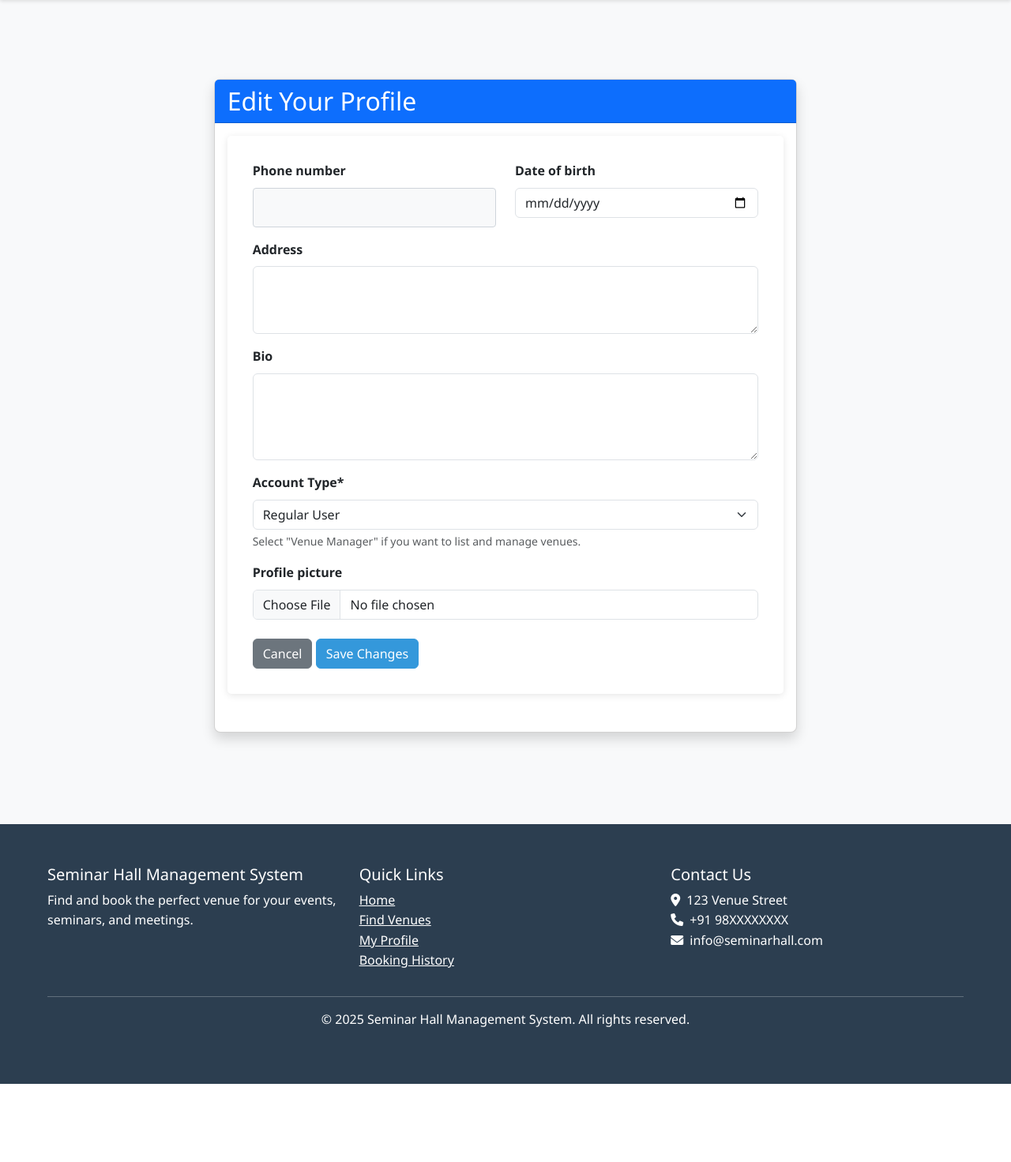
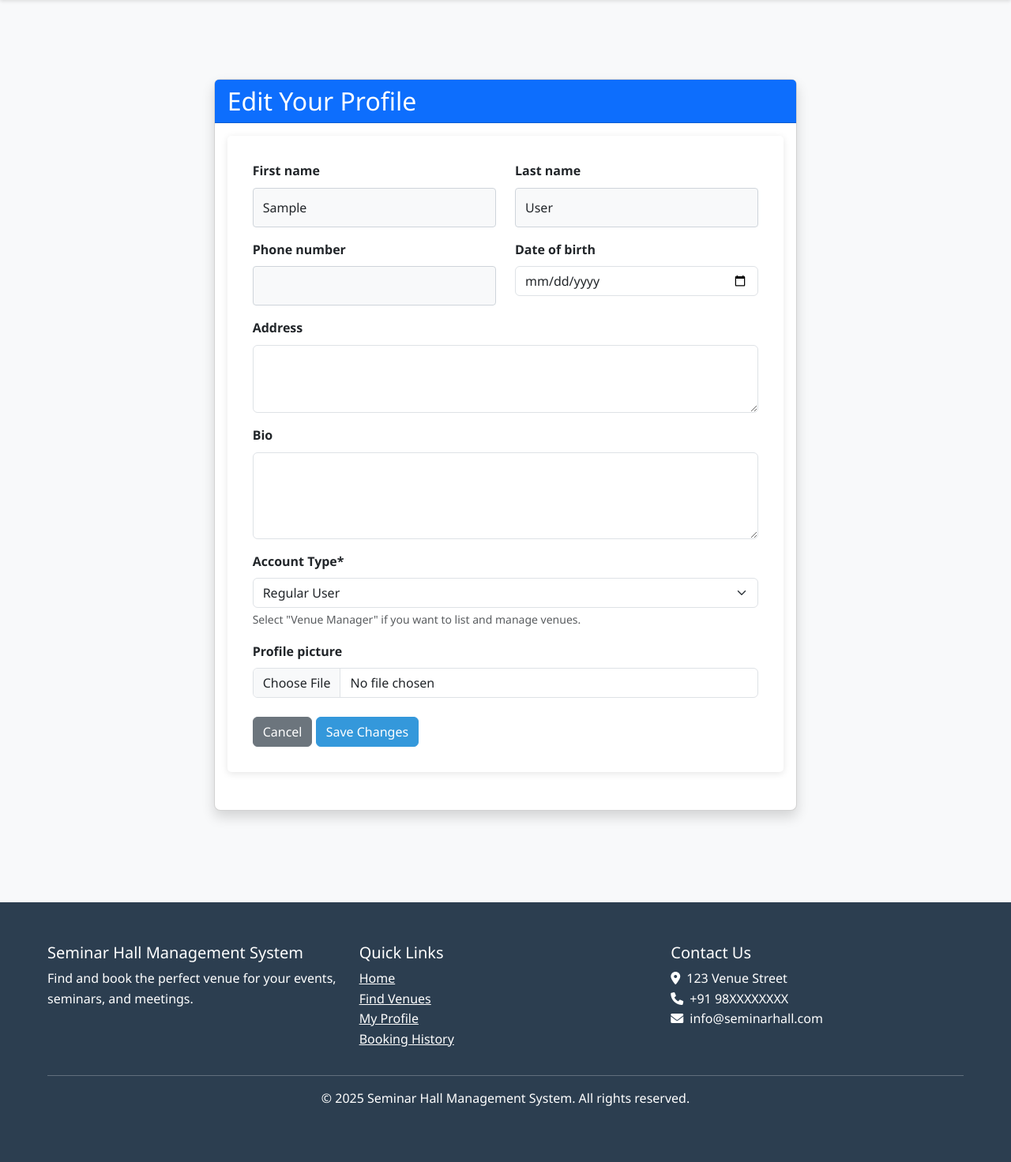
Before and after one commit to Karthik-Billava/sem_hall_mgt, a Django app: page /accounts/profile/edit/ in a window 1280 px wide. Shown: the part 116-1588 px from the top of the page at 79% size. Before the commit the page ends 1489 px from the top, so only its background shows below. Run offline with Django 5.2, Linux system fonts and the light colour scheme; the visitor is signed in with stand-in values (Sample User, id 1); some libraries are stand-ins or nearby versions.

Commit message:
feat: improve profile settings

```diff
--- a/accounts/forms.py
+++ b/accounts/forms.py
@@ -25,6 +25,9 @@ class CustomUserCreationForm(UserCreationForm):
 
 class UserProfileForm(forms.ModelForm):
     """Form for user profile"""
+    first_name = forms.CharField(max_length=30, required=False)
+    last_name = forms.CharField(max_length=30, required=False)
+
     class Meta:
         model = UserProfile
         fields = ('phone_number', 'address', 'profile_picture', 'bio', 'date_of_birth', 'user_type')
@@ -39,6 +42,12 @@ class UserProfileForm(forms.ModelForm):
         help_texts = {
             'user_type': 'Select "Venue Manager" if you want to list and manage venues.',
         }
+
+    def __init__(self, *args, **kwargs):
+        super().__init__(*args, **kwargs)
+        if self.instance and self.instance.user:
+            self.fields['first_name'].initial = self.instance.user.first_name
+            self.fields['last_name'].initial = self.instance.user.last_name
 
 class ReviewForm(forms.ModelForm):
     """Form for venue reviews"""
--- a/accounts/views.py
+++ b/accounts/views.py
@@ -27,7 +27,15 @@ def edit_profile(request):
     if request.method == 'POST':
         form = UserProfileForm(request.POST, request.FILES, instance=request.user.profile)
         if form.is_valid():
+            # Save the profile
             form.save()
+
+            # Update the user's first and last name
+            user = request.user
+            user.first_name = form.cleaned_data['first_name']
+            user.last_name = form.cleaned_data['last_name']
+            user.save()
+
             messages.success(request, 'Your profile has been updated successfully!')
             return redirect('profile')
     else:
--- a/templates/accounts/edit_profile.html
+++ b/templates/accounts/edit_profile.html
@@ -15,6 +15,15 @@
         <div class="card-body">
           <form method="post" enctype="multipart/form-data">
             {% csrf_token %}
+
+            <div class="row">
+              <div class="col-md-6">
+                {{ form.first_name|as_crispy_field }}
+              </div>
+              <div class="col-md-6">
+                {{ form.last_name|as_crispy_field }}
+              </div>
+            </div>
 
             <div class="row">
               <div class="col-md-6">
```
